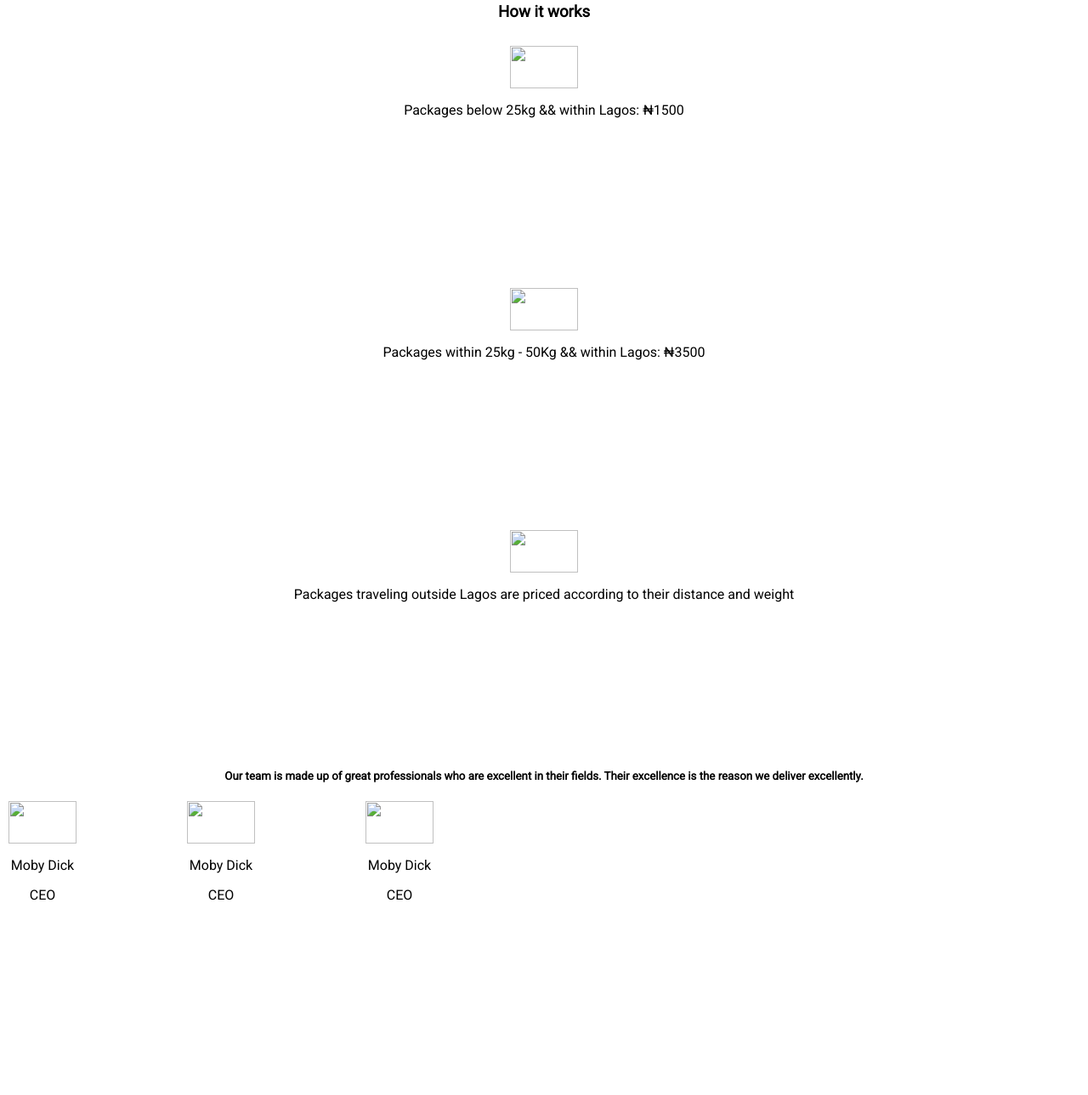
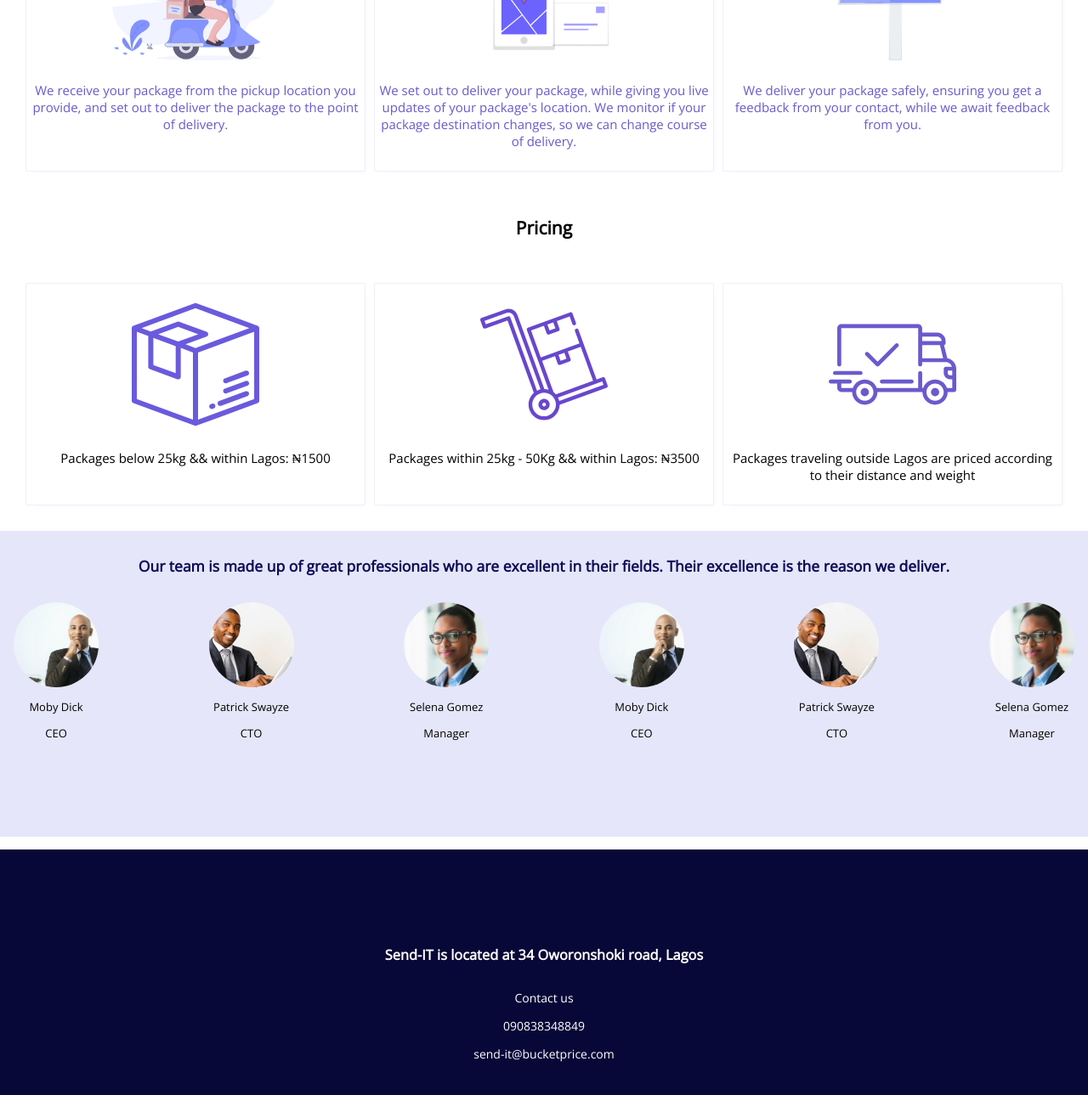
Before and after one commit to thislekan/send-IT, a plain HTML site: page UI/index.html in a window 1280 px wide. Shown: the part 1001-2290 px from the top of the page at 85% size. Before the commit the page ends 2080 px from the top, so only its background shows below. Drawn offline with nearby package versions, Linux system fonts and the light colour scheme.

Commit message:
finalized the styling for the index file

```diff
--- a/UI/index.html
+++ b/UI/index.html
@@ -8,7 +8,7 @@
     <link rel="stylesheet" href="https://maxcdn.bootstrapcdn.com/font-awesome/4.7.0/css/font-awesome.min.css">
     <link href="https://fonts.googleapis.com/css?family=Open+Sans" rel="stylesheet">
     <link href="https://fonts.googleapis.com/css?family=Roboto" rel="stylesheet">
-    <link rel="stylesheet" href="styles/home.css">
+    <link rel="stylesheet" href="styles/index.css">
 </head>
 
 <body>
@@ -25,21 +25,25 @@
         <div class="body__wrapper">
             <section id="introduction">
                 <div class="introduction__wrapper">
-                    <h1>Helping businesses
-                        <span>serve their customers better</span>
-                    </h1>
-                    <p>Safe delivery is our motto. We deliver more than just thousands of packages monthly. We are in
-                        the business of delivering happiness, growth, hope or simply peace of mind</p>
-                    <button>Sign up</button>
+                    <div>
+                        <h1>Delivery service
+                            <span>is a walk in the park</span>
+                        </h1>
+                        <p>Safe delivery is our motto. We deliver more than just thousands of packages monthly. We are
+                            in
+                            the business of delivering happiness, growth, hope or simply peace of mind</p>
+                    </div>
+                    <div>
+                        <button>Sign up</button>
+                    </div>
                 </div>
             </section>
             <section id="how-it-works">
                 <div class="how-it-works__wrapper">
-                    <div class="how-it-works__highlite">
-                        <span></span>
+                    <div class="highlite">
                         <h3>How it works</h3>
                     </div>
-                    <div class="how-it-works__process">
+                    <div class="process">
                         <div>
                             <img src="images/bikegirl.svg" alt="woman on a bike">
                             <p>We receive your package from the pickup location you provide, and set out to deliver the
@@ -61,21 +65,20 @@
             </section>
             <section id="pricing">
                 <div class="pricing__wrapper">
-                    <div class="pricing__highlite">
-                        <span></span>
-                        <h3>How it works</h3>
+                    <div class="highlite">
+                        <h3>Pricing</h3>
                     </div>
-                    <div class="pricing__categories">
+                    <div class="process">
                         <div>
-                            <img src="" alt="">
+                            <img src="images/box.svg" alt="">
                             <p>Packages below 25kg && within Lagos: ₦1500</p>
                         </div>
                         <div>
-                            <img src="" alt="">
+                            <img src="images/boxes.svg" alt="">
                             <p>Packages within 25kg - 50Kg && within Lagos: ₦3500</p>
                         </div>
                         <div>
-                            <img src="" alt="">
+                            <img src="images/shipped.svg" alt="truck image">
                             <p>Packages traveling outside Lagos are priced according to their distance and weight</p>
                         </div>
                     </div>
@@ -83,32 +86,53 @@
             </section>
             <section id="about-us">
                 <div class="about-us__wrapper">
-                    <div class="about-us__highlite">
+                    <div class="highlite">
                         <h5>Our team is made up of great professionals who are excellent in their fields. Their
-                            excellence is the reason we deliver excellently.</h5>
+                            excellence is the reason we deliver.</h5>
                     </div>
                     <div class="about-us__members">
                         <div class="about-us__members__details"></div>
                         <div class="about-us__members__wrapper">
                             <div>
-                                <img src="" alt="">
+                                <img src="images/man1.jpg" alt="image of a man">
                                 <div>
                                     <p>Moby Dick</p>
                                     <p>CEO</p>
                                 </div>
                             </div>
                             <div>
-                                <img src="" alt="">
+                                <img src="images/man2.jpg" alt="image of a man">
+                                <div>
+                                    <p>Patrick Swayze</p>
+                                    <p>CTO</p>
+                                </div>
+                            </div>
+                            <div>
+                                <img src="images/woman.jpg" alt="image of woman">
+                                <div>
+                                    <p>Selena Gomez</p>
+                                    <p>Manager</p>
+                                </div>
+                            </div>
+                            <div>
+                                <img src="images/man1.jpg" alt="image of a man">
                                 <div>
                                     <p>Moby Dick</p>
                                     <p>CEO</p>
                                 </div>
                             </div>
                             <div>
-                                <img src="" alt="">
+                                <img src="images/man2.jpg" alt="image of a man">
                                 <div>
-                                    <p>Moby Dick</p>
-                                    <p>CEO</p>
+                                    <p>Patrick Swayze</p>
+                                    <p>CTO</p>
+                                </div>
+                            </div>
+                            <div>
+                                <img src="images/woman.jpg" alt="image of woman">
+                                <div>
+                                    <p>Selena Gomez</p>
+                                    <p>Manager</p>
                                 </div>
                             </div>
                         </div>
@@ -117,7 +141,14 @@
             </section>
         </div>
     </article>
-    <footer></footer>
+    <footer>
+        <h3>Send-IT is located at 34 Oworonshoki road, Lagos</h3>
+        <div>
+            <p>Contact us</p>
+            <p>090838348849</p>
+            <p>send-it@bucketprice.com</p>
+        </div>
+    </footer>
 </body>
 
 </html>
```
